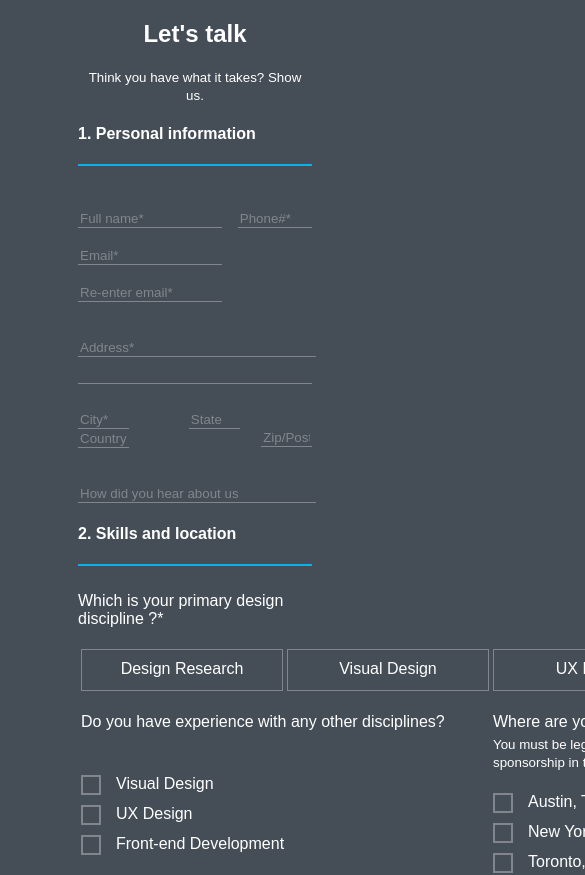
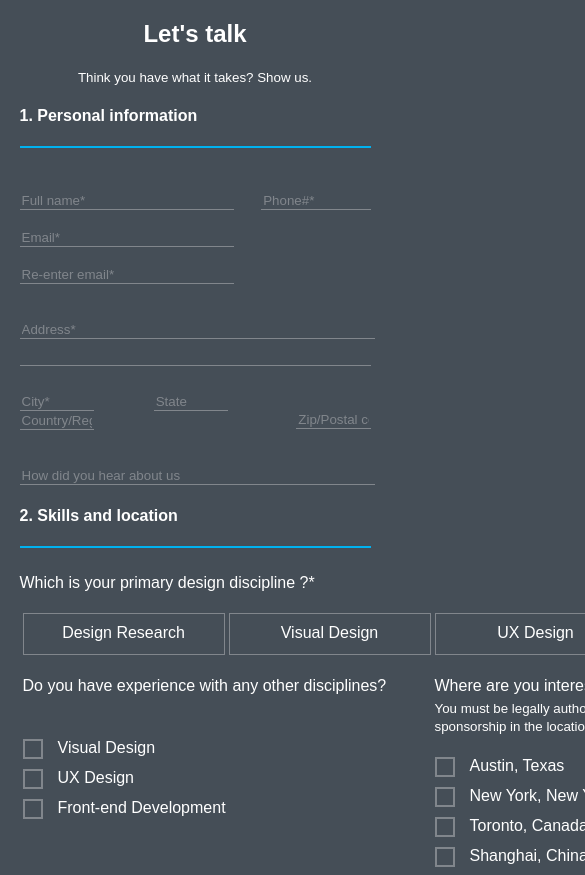
Before and after one commit to Sannu8/React-Form, a React (Create React App) app: page / in a window 390 px wide. Shown: the top 875 px of the page, 585 px wide, since content can reach past the window. Built offline with nearby package versions, Linux system fonts and the light colour scheme.

Commit message:
Responsiveness and Deployment remaining

```diff
--- a/src/App.js
+++ b/src/App.js
@@ -241,6 +241,7 @@ class App extends Component {
 	};
 
 	render() {
+
 		return (
 			<form>
 				<Header />
--- a/src/CheckBox.js
+++ b/src/CheckBox.js
@@ -36,6 +36,7 @@ class CheckBox extends Component {
 					name="check"
 					onChange={e => this.toggleCheckBoxChange()}
 					required={this.props.required}
+					key={data}
 				/>
 				<span className="checkmark" />
 				<span onClick={e => this.props.delete(e, data)} className="Delete">
--- a/src/Css/App.css
+++ b/src/Css/App.css
@@ -10,8 +10,26 @@ body {
   font-family: sans-serif;
   margin-right: 20%;
   margin-left: 20%;
+
 }
-
+@media only screen and (max-width: 480px) {
+  body {
+    margin-right: 5%;
+    margin-left: 5%;
+  }
+}
+@media only screen and (mid-width: 480px) and (max-width: 720px) {
+  body {
+    margin-right: 7%;
+    margin-left: 7%;
+  }
+}
+@media only screen and (mid-width: 720px) and (max-width: 1280px) {
+  body {
+    margin-right: 10%;
+    margin-left: 10%;
+  }
+}
 /* All input CSS*/
 
 input[type="text"] {
--- a/src/Css/Radio.css
+++ b/src/Css/Radio.css
@@ -25,6 +25,7 @@ input[type="radio"] {
   text-align: center;
 }
 
+
 /* On mouse-over, add a grey background color */
 .containerRadio:hover input ~ .checkmarkRadio {
   background-color: #81868c;
--- a/src/Radio.js
+++ b/src/Radio.js
@@ -12,6 +12,7 @@ const Radio = props => {
 					name="button"
 					id={props.id}
 					checked={props.checked}
+					key={props.id}
 					onChange={e => props.handleCheck(e)}
 					required
 				/>
--- a/src/Skills.js
+++ b/src/Skills.js
@@ -118,6 +118,7 @@ class Skills extends Component {
 									isChecked={this.state.isChecked}
 									checked={this.state.selectedOption === data}
 									handleCheck={this.handleRadioCheck}
+									key={data}
 								/>
 							))}
 						</tr>
@@ -158,6 +159,7 @@ class Skills extends Component {
 										required=""
 										check="experience"
 										handleCheckboxChange={this.toggleCheckbox}
+										key={data}
 									/>
 								))}
 							</td>
@@ -172,6 +174,7 @@ class Skills extends Component {
 										handleCheckboxChange={this.toggleCheckbox}
 										required={this.state.required}
 										check="city"
+										key={data}
 									/>
 								))}
 							</td>
```
